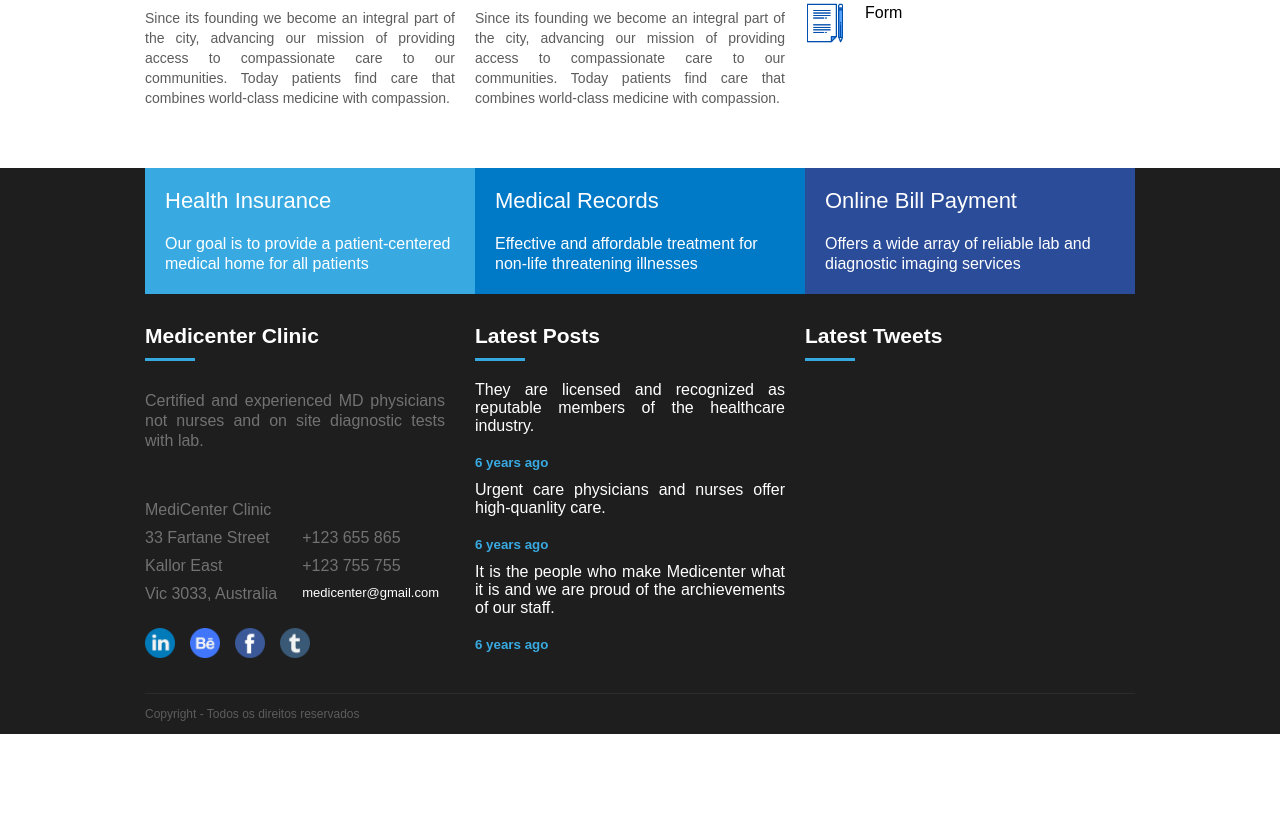
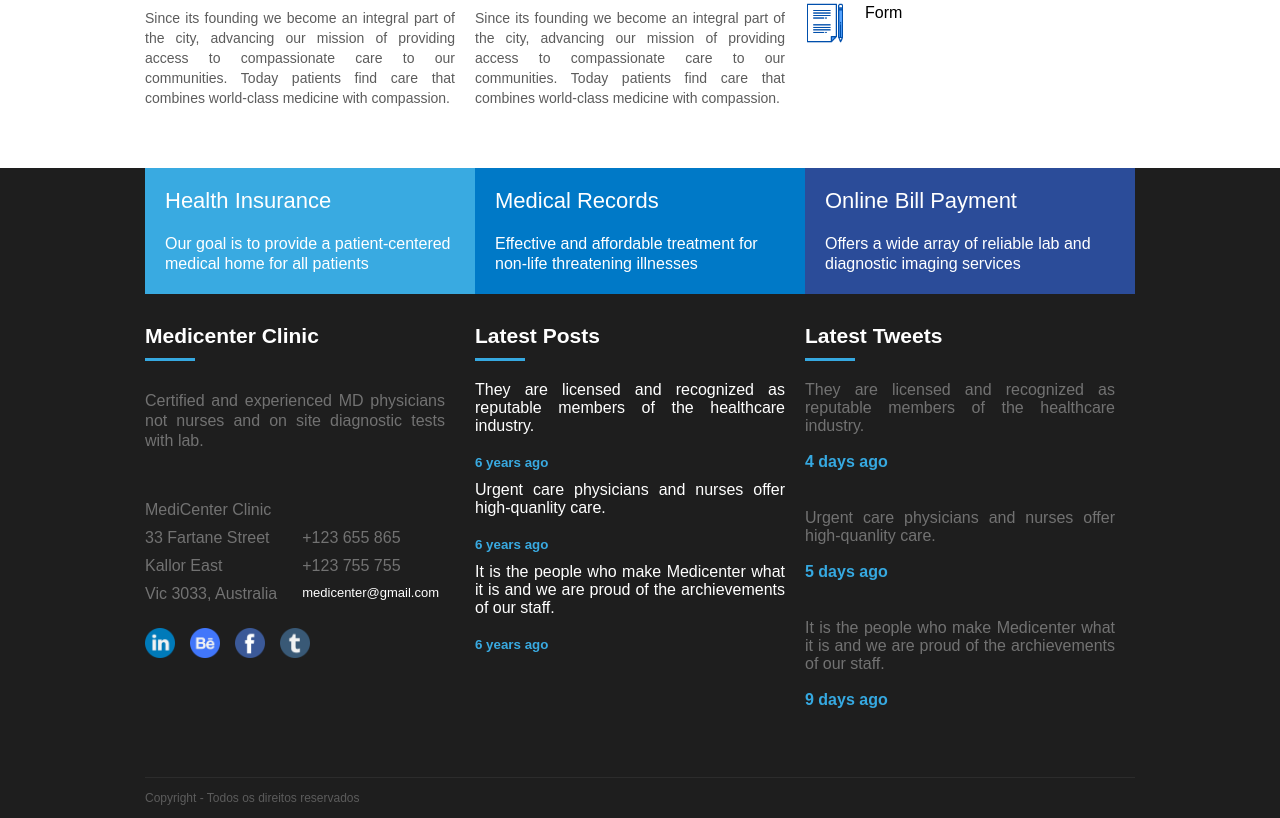
Before and after one commit to beatricoli/Medicenter, a plain HTML site: page index.html in a window 1280 px wide. Shown: the part 1720-2538 px from the top of the page. Before the commit the page ends 2454 px from the top, so only its background shows below. Drawn offline with Linux system fonts and the light colour scheme.

Commit message:
footer finalizado

```diff
--- a/assets/css/template.css
+++ b/assets/css/template.css
@@ -391,18 +391,30 @@ p.mail{
 
 .icons{
     display: flex;
+
 }
 
 .icons img{
     width: 30px;
     margin-right: 15px;
     margin-top: 15px;
+    cursor: pointer;
 }
 
-.posts{
+.posts, .tweets{
     text-align: justify;
     margin-bottom: 10px;
     padding-right: 20px;
+}
+
+.tweets{
+    color: #727272;
+    cursor: pointer;
+}
+
+.tweets p{
+    color: #36a9e1;
+    font-weight: bold;
 }
 
 .posts small{
--- a/index.html
+++ b/index.html
@@ -267,7 +267,24 @@
                         <div class="widget_title_bar"></div>
                     </div>
                     <div class="widget_body">
-
+                        <div class="tweets">
+                            They are licensed and recognized as reputable members of the healthcare industry.
+                            <br><br>
+                            <p>4 days ago</p>
+                            <br>
+                        </div>
+                        <div class="tweets">
+                            Urgent care physicians and nurses offer high-quanlity care.
+                            <br><br>
+                            <p>5 days ago</p>
+                            <br>
+                        </div>
+                        <div class="tweets">
+                            It is the people who make Medicenter what it is and we are  proud of the archievements of our staff.
+                            <br><br>
+                            <p>9 days ago</p>
+                            <br>
+                        </div>
                     </div>
                 </div>
             </div>
```
